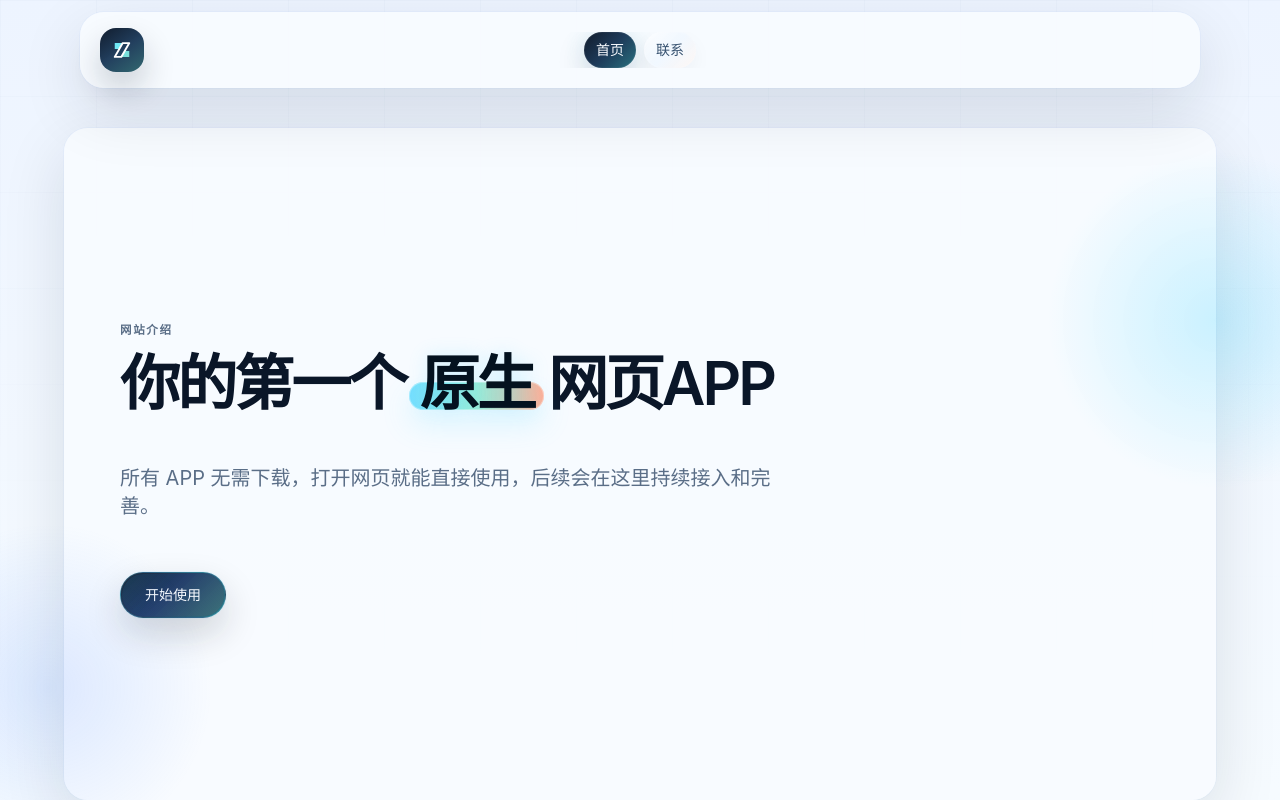
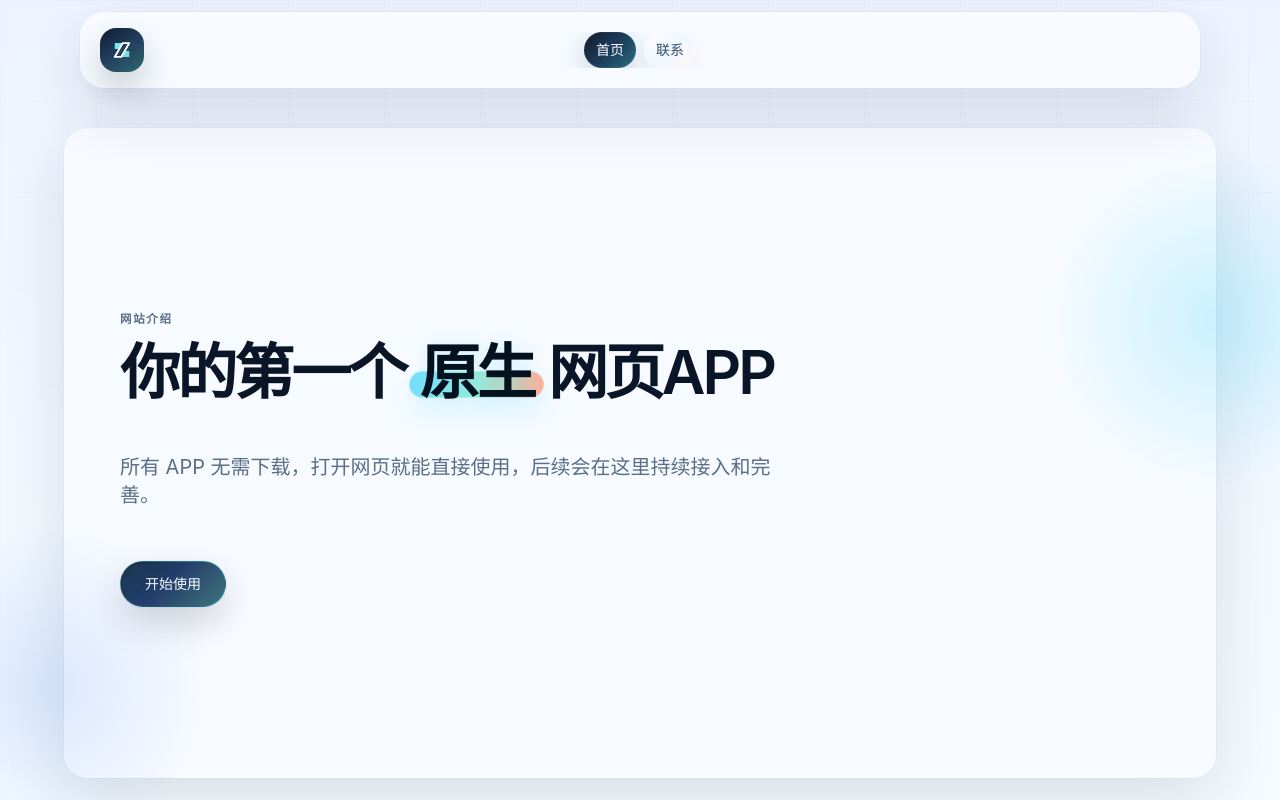
Before and after one commit to ThaneJoss/webapps, a Vue app: page / in a window 1280 px wide. Shown: the top 800 px of the page. Built offline with nearby package versions, Linux system fonts and the light colour scheme.

Commit message:
fix: 调整首页首屏底部留白

```diff
--- a/src/styles.css
+++ b/src/styles.css
@@ -158,9 +158,11 @@ svg {
 
 .home-hero-section {
   --home-hero-top-space: 1.5rem;
+  --home-hero-bottom-space: 1rem;
   display: flex;
   min-height: calc(100svh - var(--app-header-height, 0px));
   padding-top: var(--home-hero-top-space);
+  padding-bottom: var(--home-hero-bottom-space);
 }
 
 .home-hero-shell {
@@ -172,7 +174,9 @@ svg {
 .home-hero-card {
   display: flex;
   width: 100%;
-  min-height: calc(100svh - var(--app-header-height, 0px) - var(--home-hero-top-space));
+  min-height: calc(
+    100svh - var(--app-header-height, 0px) - var(--home-hero-top-space) - var(--home-hero-bottom-space)
+  );
   align-items: center;
 }
 
@@ -324,6 +328,7 @@ svg {
 @media (min-width: 640px) {
   .home-hero-section {
     --home-hero-top-space: 2.5rem;
+    --home-hero-bottom-space: 1.4rem;
   }
 
   .home-apps-section {
```
